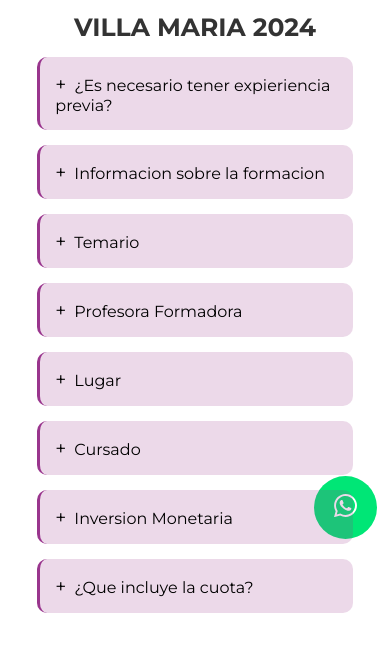
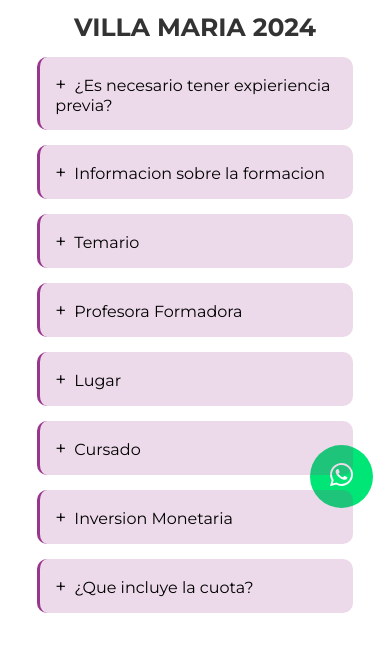
Before and after one commit to agustinyedro/Formaciones, a plain HTML site: page index.html in a window 390 px wide. Shown: the part 292-944 px from the top of the page. Drawn offline with Linux system fonts and the light colour scheme.

Commit message:
mas arreglos

```diff
--- a/styles/style.css
+++ b/styles/style.css
@@ -170,8 +170,8 @@ body {
   @media (max-width: 767px) {
     /* Ajusta el valor según la anchura en la que deseas cambiar el diseño para pantallas pequeñas */
     .what {
-      bottom: 20px;
-      right: 20px;
+      bottom: 6%;
+      right: 6%
     }
     video{
       width: 250px;
```
Also changed, not shown: pages/profesorado.html (+1 -1 lines).
